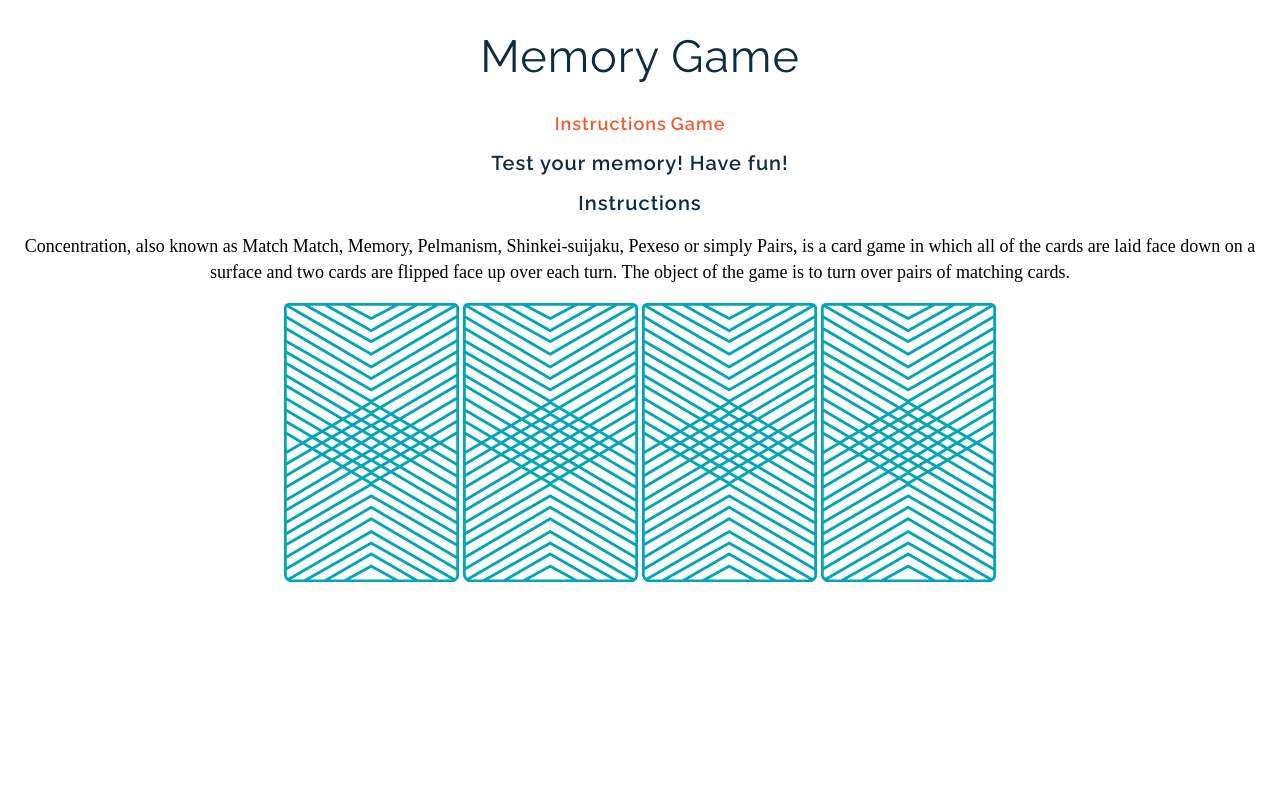
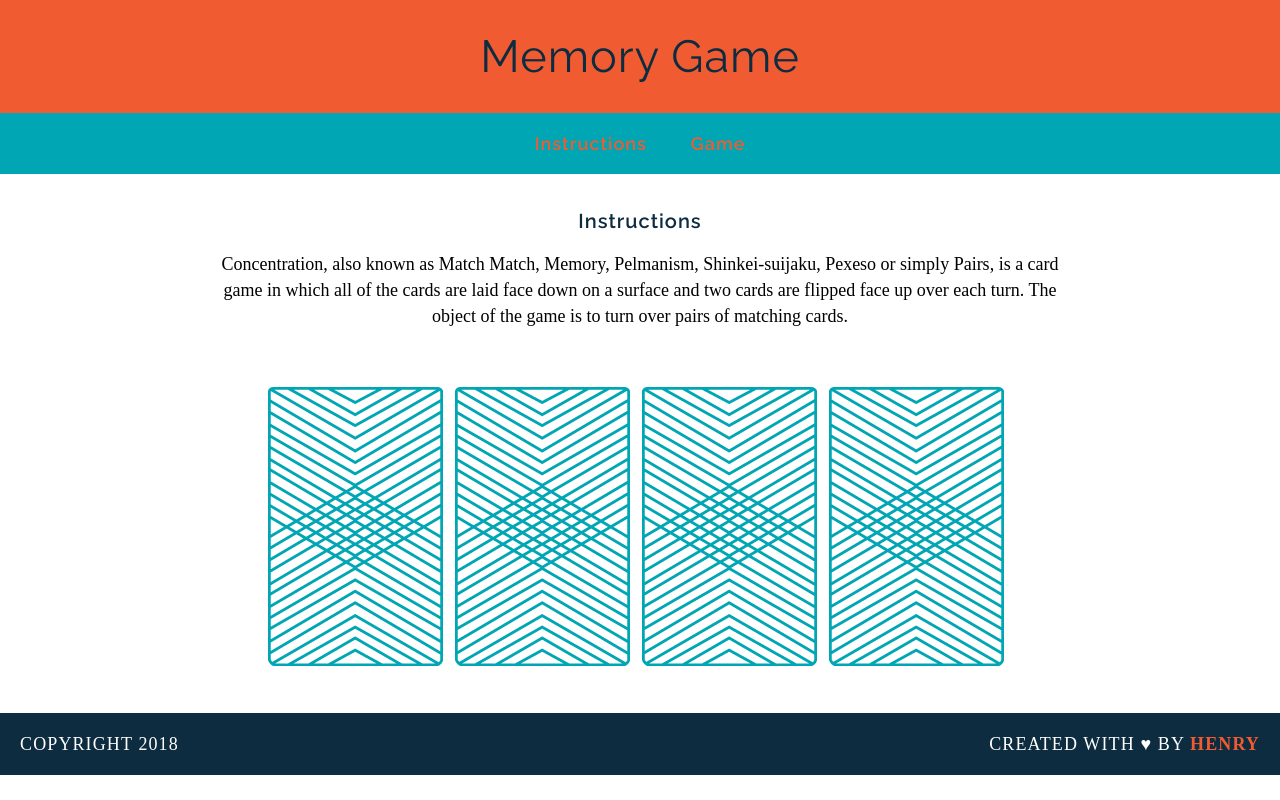
Before and after one commit to Cowfactory/wdi-fundamentals-memorygame, a plain HTML site: page memory_game/index.html in a window 1280 px wide. Drawn offline with Linux system fonts and the light colour scheme; a web font is replaced by a local one.

Commit message:
final ver memory game

```diff
--- a/memory_game/css/style.css
+++ b/memory_game/css/style.css
@@ -1,14 +1,38 @@
 body {
 	text-align: center;
-
+	margin: 0;
 }
-
+header {
+	background-color: #F15B31;
+	font-color: white;
+	padding: 30px 20px;
+}
+nav {
+	background-color: #00A6B3;
+	font-color: #FFFFFF;
+	padding: 20px;
+}
+main {
+	width: 850px;
+	margin: 35px auto;
+}
+footer {
+	text-transform: uppercase;
+	padding-left: 20px;
+	padding-right: 20px;
+	background-color: #0D2C40;
+	color: white;
+	font-size: 14px;
+	letter-spacing: .08em;
+	font-weight: 500;
+}
 h1 {
 	font-family: raleway;
 	color: #0D2C40;
 	letter-spacing: 1px;
 	font-weight: 400;
 	font-size: 45px;
+	margin: 0;
 }
 
 a {
@@ -18,8 +42,13 @@ a {
 	font-weight: 600;
 	font-size: 18px;
 	text-decoration: none;
+	margin-right: 20px;
+	margin-left: 20px;
+	border-bottom: 2px solid transparent;
 }
-
+a:hover {
+	border-color: white;
+}
 h2 {
 	font-family: raleway;
 	color: #0D2C40;
@@ -33,3 +62,26 @@ p {
 	line-height: 26px;
 	font-size: 18px;
 }
+
+img {
+	margin: 40px 8px 8px 0px;
+}
+.copyright {
+	float: left;
+}
+.message {
+	float: right;
+}
+.clearfix:after {
+	visibility: hidden;
+	display: block;
+	content: "";
+	clear: both;
+	height: 0;
+	font-size: 0;
+}
+.name {
+	color: #F15B31;
+	font-weight: 700;
+
+}
--- a/memory_game/index.html
+++ b/memory_game/index.html
@@ -6,10 +6,14 @@
 	<link rel="stylesheet" type="text/css" href="css/style.css">
 </head>
 <body>
+	<header>
 		<h1>Memory Game</h1>
+	</header>
+	<nav>
 		<a href="#">Instructions</a>
 		<a href="#">Game</a>
-	<h2>Test your memory! Have fun!</h2>
+	</nav>
+	<main>
 		<h2>Instructions</h2>
 		<p>Concentration, also known as Match Match, Memory, Pelmanism, Shinkei-suijaku, Pexeso or simply Pairs, is a card game in which all of the cards are laid face down on a surface and two cards are flipped face up over each turn. The object of the game is to turn over pairs of matching cards.</p>
 
@@ -19,6 +23,10 @@
 			<img src="images/back.png" alt="King of Diamonds">
 			<img src="images/back.png" alt="King of Hearts">
 		</div>
-
+	</main>
+	<footer class="clearfix">
+		<p class="copyright">Copyright 2018</p>
+		<p class="message">Created with &hearts; by <span class="name">Henry</span></p>
+	</footer>
 </body>
 </html>
```
Lines whose indentation alone changed are shown as unchanged.
